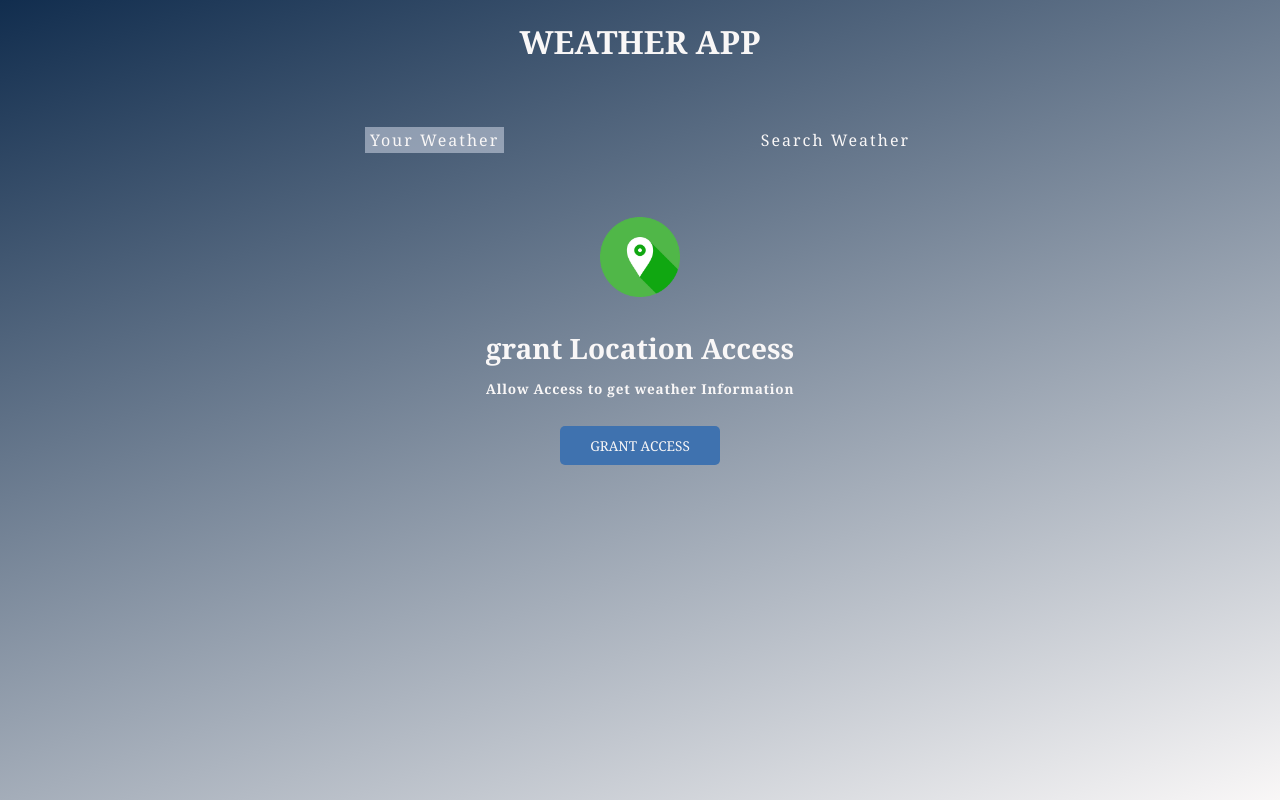
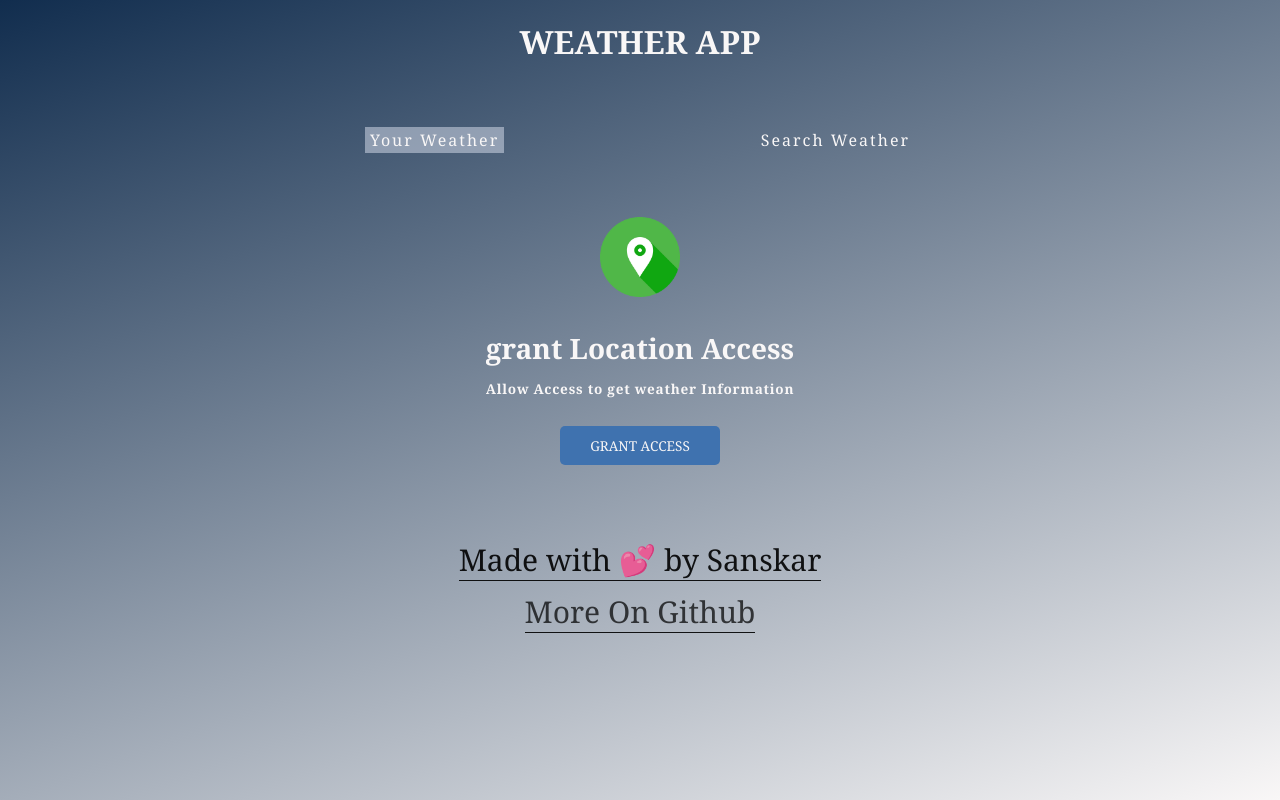
Before and after one commit to walkwithsanskar/weatherapp.github.io, a plain HTML site: page index.html in a window 1280 px wide. Drawn offline with Linux system fonts and the light colour scheme.

Commit message:
second update

```diff
--- a/index.html
+++ b/index.html
@@ -99,6 +99,10 @@
         </div>
 
 
+        <footer class="foot">
+            <p> Made with 💕 by Sanskar </p>
+            <p><a href="https://github.com/walkwithsanskar">More On Github</a></p>
+        </footer>
     </div>
 
 
--- a/styles.css
+++ b/styles.css
@@ -266,6 +266,33 @@ display: none;
     text-transform: capitalize;
 }
 
+.foot{
+    display: flex;
+    flex-direction: column;
+    align-items: center;
+    gap: 10px;
+    background-color: transparent;
+    justify-content: center;
+    margin-bottom: 50px;
+
+
+}
+.foot p{
+    font-size: 30px;
+    font-weight:300 ;
+    opacity: 0.9;
+    user-select: none;
+    color: black;
+    border-bottom: 1px solid black;
+}
+
+.foot a{
+    text-decoration: none;
+    cursor: pointer;
+    user-select: none;
+    opacity: 0.8;
+    color: black;
+}
 
 /*
 .tab.current-tab {
```
